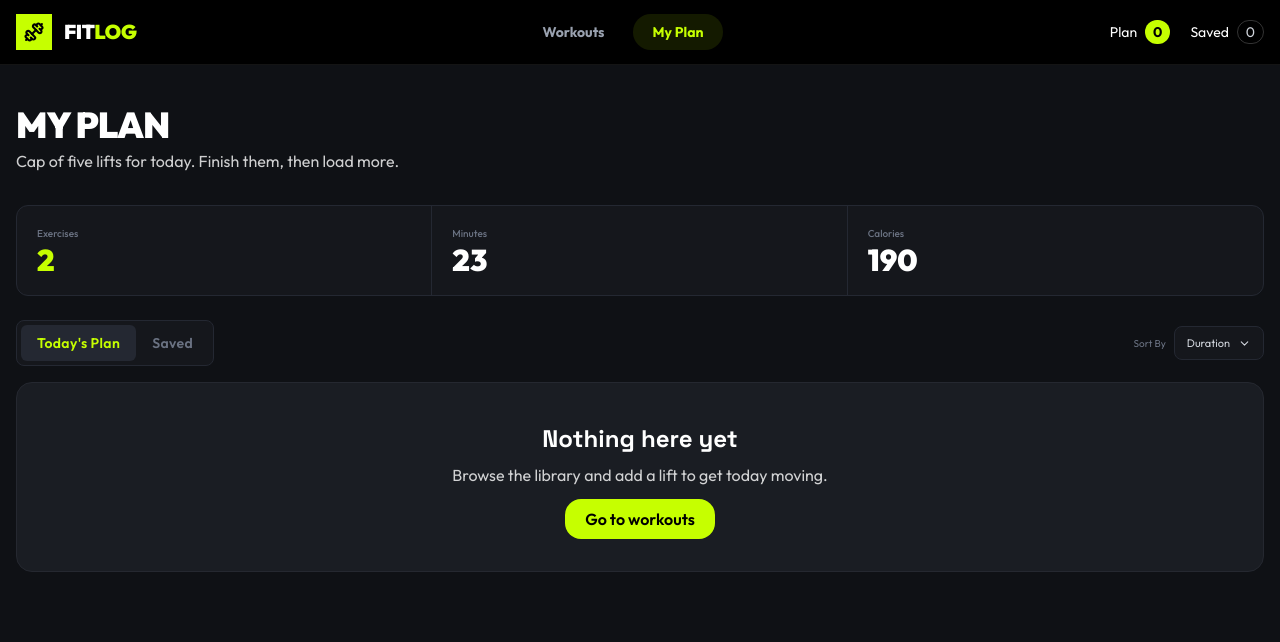
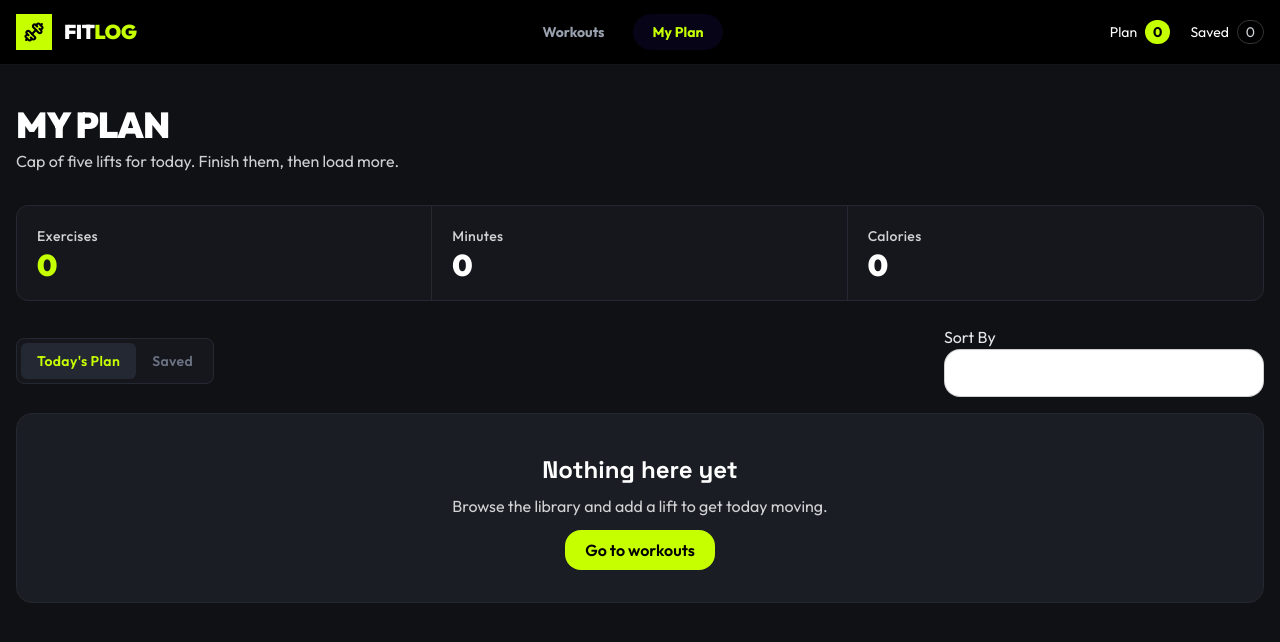
Before and after one commit to emranhossain-ador/workout-library, a Next.js app: page /my-plans in a window 1280 px wide. Shown: the top 642 px of the page. Built offline with nearby package versions, Linux system fonts and the light colour scheme.

Commit message:
Exercise sorting and delete fun added

```diff
--- a/app/components/MyPlanClient.tsx
+++ b/app/components/MyPlanClient.tsx
@@ -3,37 +3,48 @@
 import { useContext, useState } from "react";
 import PlansCalculate from "./PlansCalculate";
 import SavePlansCard from "./SavePlansCard";
-import { ChevronDown } from "lucide-react";
 import { ExerciseContext } from "../providers/exerciseProvider";
-import { ExerciseType } from "../type/exerciseType";
 import Link from "next/link";
 
 const MyPlanClient = ()=>
 {
-
     const context = useContext(ExerciseContext);
-
     if(!context){
         throw new Error("Context data not found!");
     }
 
-    const [tap, setTap] = useState<string>('todayPlans');
+    const {myPlans, savePlans} = context;
 
-    const handleTap = (value:string)=>
+    const [tap, setTap] = useState<"todayPlans"|"saved">('todayPlans');
+    const [sortBy, setSortBy] = useState<"duration" | "calories" | "rating">('duration');
+
+    const handleTap = (value: "todayPlans"|"saved")=>
     {
         setTap(value)
     }
 
-    const {myPlans, savePlans} = context;
 
-    const selectExercise = tap === "todayPlans" ? myPlans : savePlans;
+    const sortExercise = ()=>{
+        const tabSelectPlan = tap === "todayPlans" ? myPlans : savePlans;
 
-    // console.log(selectExercise);
+        const exercise = [...tabSelectPlan];
 
+        if(sortBy === "duration"){
+            exercise.sort((a,b)=> b.duration - a.duration);
+        }else if(sortBy === 'calories'){
+            exercise.sort((a,b)=> b.caloriesBurned - a.caloriesBurned);
+        }else if(sortBy === 'rating'){
+            exercise.sort((a,b) => b.rating - a.rating);
+        }
+
+        return exercise;
+    }
+
+    const selectExercise = sortExercise();
 
     return (
         <>
-            <PlansCalculate/>
+            <PlansCalculate exercise={selectExercise}/>
 
             <div className="mt-6 flex flex-col gap-4 sm:flex-row sm:items-center sm:justify-between">
 
@@ -48,16 +59,16 @@ const MyPlanClient = ()=>
                         Saved
                     </button>
                 </div>
-
-                <div className="flex items-center gap-2">
-                    <span className="text-[10px] text-gray-500">
-                        Sort By
-                    </span>
-
-                    <button className="flex items-center gap-2 rounded-lg border border-[#242832] bg-[#15171c] px-3 py-2 text-[11px] text-gray-300">
-                        Duration
-                        <ChevronDown size={13} />
-                    </button>
+                <div className="w-full max-w-xs">
+                    <h5 className="text-foreground/90">Sort By</h5>
+                    <select
+                        value={sortBy}
+                        onChange={(e)=>setSortBy(e.target.value as "duration" | "calories" | "rating")}
+                        className="select text-base min-h-12 rounded-2xl w-full max-w-xs">
+                        <option value={"duration"}>Duration</option>
+                        <option value={"calories"}>Calories</option>
+                        <option value={"rating"}>Rating</option>
+                    </select>
                 </div>
 
             </div>
@@ -67,7 +78,7 @@ const MyPlanClient = ()=>
                     selectExercise.length === 0 ?
                     isEmpty()
                         :
-                    selectExercise.map((plan)=><SavePlansCard key={plan.id} exercise={plan}/>)
+                    selectExercise.map((plan)=><SavePlansCard selectedTap={tap} key={plan.id} exercise={plan}/>)
                 }
 
             </div>
--- a/app/components/PlansCalculate.tsx
+++ b/app/components/PlansCalculate.tsx
@@ -1,37 +1,34 @@
-const PlansCalculate = ()=>{
+import { ExerciseType } from "../type/exerciseType";
+
+interface PlansCalculateProps{
+    exercise: ExerciseType[]
+}
+
+const PlansCalculate = ({exercise}:PlansCalculateProps)=>{
     return (
         <div className="mt-5 grid grid-cols-1 overflow-hidden rounded-xl border border-[#242832] bg-[#15171c] sm:grid-cols-3">
 
             {/* Exercises */}
-            <div className="border-b border-[#242832] px-5 py-5 sm:border-b-0 sm:border-r">
-                <p className="text-[10px] font-medium text-gray-500">
-                Exercises
-                </p>
-
-                <p className="mt-1 text-3xl font-black leading-none text-[#c6ff00]">
-                2
+            <div className="border-b border-border px-5 py-5 sm:border-b-0 sm:border-r">
+                <p className="text-sm tracking-wide font-medium text-foreground/80">Exercises</p>
+                <p className="mt-1 text-3xl font-black leading-none text-primary">
+                    {exercise.length}
                 </p>
             </div>
 
             {/* Minutes */}
             <div className="border-b border-[#242832] px-5 py-5 sm:border-b-0 sm:border-r">
-                <p className="text-[10px] font-medium text-gray-500">
-                Minutes
-                </p>
-
+                <p className="text-sm tracking-wide font-medium text-foreground/80">Minutes</p>
                 <p className="mt-1 text-3xl font-black leading-none">
-                23
+                    {exercise.reduce((sum, exe) => sum + exe.duration, 0)}
                 </p>
             </div>
 
             {/* Calories */}
             <div className="px-5 py-5">
-                <p className="text-[10px] font-medium text-gray-500">
-                Calories
-                </p>
-
+                <p className="text-sm tracking-wide font-medium text-foreground/80">Calories</p>
                 <p className="mt-1 text-3xl font-black leading-none">
-                190
+                {exercise.reduce((sum, exe) => sum + exe.caloriesBurned, 0)}
                 </p>
             </div>
 
--- a/app/components/SavePlansCard.tsx
+++ b/app/components/SavePlansCard.tsx
@@ -1,16 +1,19 @@
 import { Check,
     Clock3,
     Flame,
-    Star,
-    X, } from "lucide-react";
+    Star} from "lucide-react";
+
 import { ExerciseType } from "../type/exerciseType";
 import Image from "next/image";
+import Link from "next/link";
+import SavePlanDeleteButton from "./ui/SavePlanDeleteButton";
 
 interface SavePlansCardProps {
-    exercise: ExerciseType
+    exercise: ExerciseType;
+    selectedTap: string
 }
 
-const SavePlansCard = ({exercise}:SavePlansCardProps)=> {
+const SavePlansCard = ({exercise, selectedTap}:SavePlansCardProps)=> {
 
     return (
         <div className="rounded-xl border border-[#242832] bg-[#15171c] p-3 sm:p-4">
@@ -61,18 +64,17 @@ const SavePlansCard = ({exercise}:SavePlansCardProps)=> {
                 {/* Actions */}
                 <div className="flex items-center justify-between gap-2 lg:justify-end">
 
-                    <button className="rounded-full border border-[#303640] px-4 py-2 text-[10px] font-medium text-gray-300 transition hover:border-gray-500 hover:text-white">
-                    View Details
+                    <Link href={`/exercise/${exercise.id}`}
+                        className="rounded-full border border-[#303640] px-4 py-2 text-sm font-medium text-gray-300 transition hover:border-gray-500 hover:text-white">
+                        View Details
+                    </Link>
+
+                    <button className="flex items-center gap-1.5 rounded-full bg-primary px-4 py-2 text-sm font-black text-black transition hover:bg-[#d5ff40]">
+                        <Check size={12} strokeWidth={4} />
+                        Mark as Done
                     </button>
 
-                    <button className="flex items-center gap-1.5 rounded-full bg-[#c6ff00] px-4 py-2 text-[10px] font-black text-black transition hover:bg-[#d5ff40]">
-                    <Check size={12} strokeWidth={3} />
-                    Mark as Done
-                    </button>
-
-                    <button className="flex h-8 w-8 items-center justify-center text-gray-600 transition hover:text-white">
-                    <X size={15} />
-                    </button>
+                    <SavePlanDeleteButton selectedTap={selectedTap} planid={exercise.id}/>
 
                 </div>
 
--- /dev/null
+++ b/app/components/ui/SavePlanDeleteButton.tsx
@@ -0,0 +1,42 @@
+import { ExerciseContext } from "@/app/providers/exerciseProvider";
+import { X } from "lucide-react";
+import { useContext } from "react";
+
+interface SavePlanDeleteButtonProps {
+    planid:number;
+    selectedTap: string
+}
+
+const SavePlanDeleteButton = ({planid, selectedTap}: SavePlanDeleteButtonProps)=>
+{
+
+    const context = useContext(ExerciseContext);
+
+    if(!context){
+        throw new Error("Context not found!");
+    }
+
+    const {myPlans, setMyPlans, savePlans, setSavePlans} = context;
+
+    const handlePlanDelete = ()=>
+    {
+        if(selectedTap === "todayPlans")
+        {
+            const removeExercise = myPlans.filter((p) => p.id !== planid );
+            setMyPlans(removeExercise);
+        }
+        else if(selectedTap === "saved")
+        {
+            const removeExercise = savePlans.filter((p) => p.id !== planid );
+            setSavePlans(removeExercise);
+        }
+    }
+
+    return (
+        <button onClick={handlePlanDelete} className="flex h-8 w-8 items-center justify-center text-gray-600 transition hover:text-red-500 cursor-pointer">
+            <X size={20} strokeWidth={3}/>
+        </button>
+    );
+}
+
+export default SavePlanDeleteButton;
--- a/app/globals.css
+++ b/app/globals.css
@@ -1,4 +1,5 @@
 @import "tailwindcss";
+@plugin "daisyui";
 
 @theme {
 
@@ -7,7 +8,6 @@
 
   --color-background: #0f1115;
   --color-foreground: #fff;
-  --color-primary: #c6ff00;
   --color-card: #1a1d23;
   --color-border: #252830;
 }
@@ -19,6 +19,14 @@
     font-family: var(--font-outfit);
   }
 
+  .bg-primary{
+    background-color: #c6ff00 !important;
+  }
+
+  .text-primary{
+    color: #c6ff00 !important;
+  }
+
   @media (min-width: 80rem) {
     .container {
         max-width: 80rem !important;
--- a/package.json
+++ b/package.json
@@ -9,6 +9,7 @@
     "lint": "eslint"
   },
   "dependencies": {
+    "daisyui": "^5.7.46",
     "lucide-react": "^1.47.0",
     "next": "16.3.6",
     "react": "19.2.8",
@@ -16,13 +17,13 @@
     "react-toastify": "^11.1.0"
   },
   "devDependencies": {
-    "@tailwindcss/postcss": "^4",
+    "@tailwindcss/postcss": "^4.3.3",
     "@types/node": "^20",
     "@types/react": "^19",
     "@types/react-dom": "^19",
     "eslint": "^9",
     "eslint-config-next": "16.3.6",
-    "tailwindcss": "^4",
+    "tailwindcss": "^4.3.3",
     "typescript": "^5"
   }
 }
```
Also changed, not shown: 1 other file (tests, documents, lock files or other folders).
